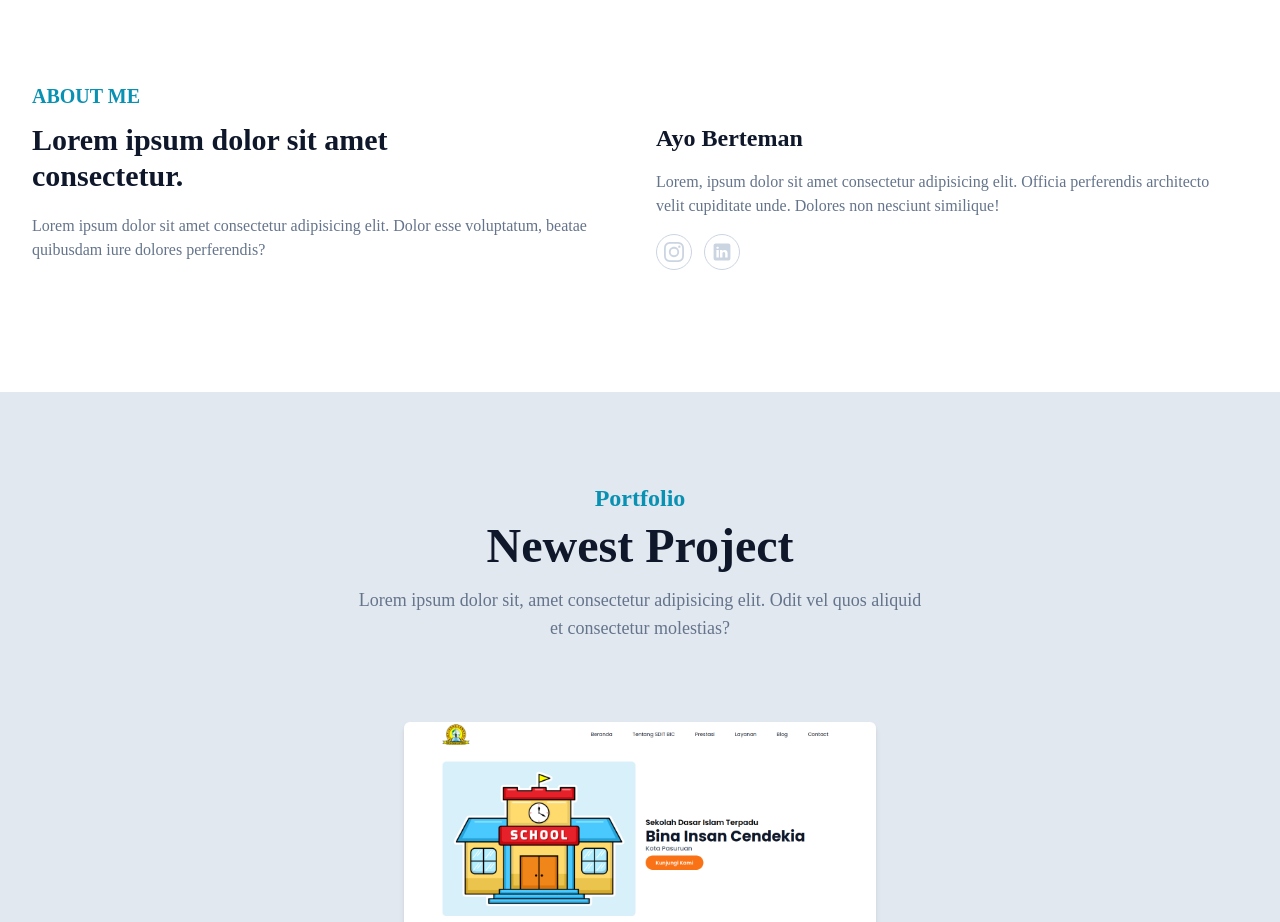
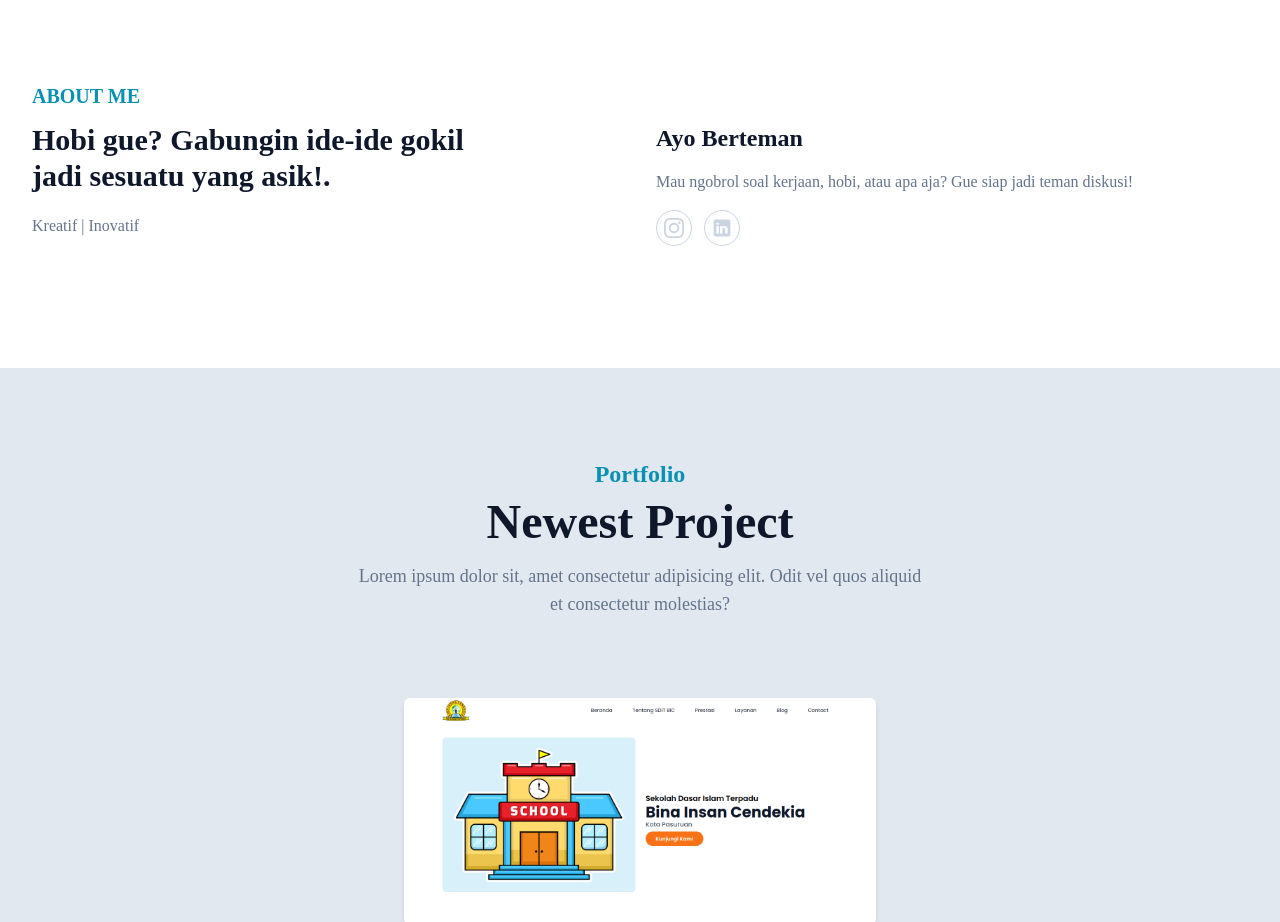
Before and after one commit to MKrisnandaVS/coba, a plain HTML site: page index.html in a window 1280 px wide. Shown: the part 780-1702 px from the top of the page. Drawn offline with nearby package versions, Linux system fonts and the light colour scheme; a web font is replaced by a local one.

Commit message:
alhamdulillah

```diff
--- a/index.html
+++ b/index.html
@@ -275,11 +275,10 @@
             <h2
               class="font-bold text-dark text-3xl mb-5 max-w-md dark:text-white"
             >
-              Lorem ipsum dolor sit amet consectetur.
+              Hobi gue? Gabungin ide-ide gokil jadi sesuatu yang asik!.
             </h2>
             <p class="font-medium text-base text-secondary max-w-xl">
-              Lorem ipsum dolor sit amet consectetur adipisicing elit. Dolor
-              esse voluptatum, beatae quibusdam iure dolores perferendis?
+              Kreatif | Inovatif
             </p>
           </div>
           <div class="w-full px-4 lg:w-1/2">
@@ -289,9 +288,7 @@
               Ayo Berteman
             </h3>
             <p class="font-medium text-base text-secondary max-w-xl mb-4">
-              Lorem, ipsum dolor sit amet consectetur adipisicing elit. Officia
-              perferendis architecto velit cupiditate unde. Dolores non nesciunt
-              similique!
+              Mau ngobrol soal kerjaan, hobi, atau apa aja? Gue siap jadi teman diskusi!
             </p>
             <div class="flex items-center">
               <!-- Instagram -->
```
